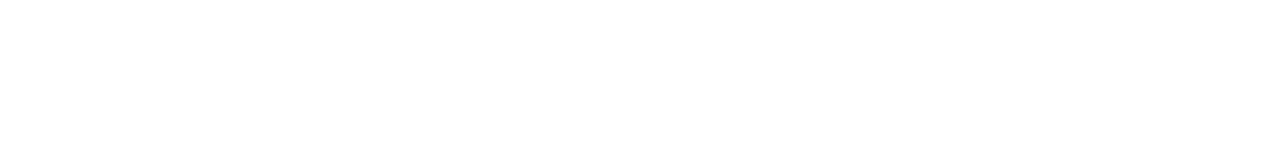
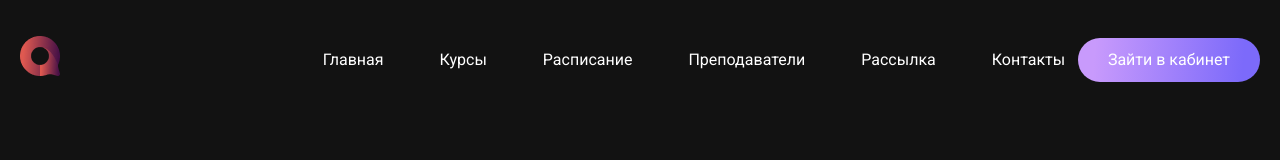
Before and after one commit to loop44/pc-courses-pixel-perfect, a website built with Vite: page index.html in a window 1280 px wide. Built offline with nearby package versions, Linux system fonts and the light colour scheme.

Commit message:
Create header

```diff
--- a/index.html
+++ b/index.html
@@ -7,5 +7,24 @@
     <title>Vite App</title>
     <link rel="stylesheet" href="style.css" />
   </head>
-  <body></body>
+  <body>
+    <section class="intro">
+      <header class="header">
+        <a class="logo" href="#">
+          <img src="/public/assets/logo.png" alt="logo" />
+        </a>
+        <nav class="nav">
+          <ul class="nav__list">
+            <li class="nav__item"><a href="#" class="nav__link">Главная</a></li>
+            <li class="nav__item"><a href="#" class="nav__link">Курсы</a></li>
+            <li class="nav__item"><a href="#" class="nav__link">Расписание</a></li>
+            <li class="nav__item"><a href="#" class="nav__link">Преподаватели</a></li>
+            <li class="nav__item"><a href="#" class="nav__link">Рассылка</a></li>
+            <li class="nav__item"><a href="#" class="nav__link">Контакты</a></li>
+          </ul>
+        </nav>
+        <a class="button header__button" href="">Зайти в кабинет</a>
+      </header>
+    </section>
+  </body>
 </html>
--- a/style.css
+++ b/style.css
@@ -0,0 +1,70 @@
+@import url('https://fonts.googleapis.com/css2?family=Roboto:wght@400;500;700&display=swap');
+
+*,
+*::after,
+*::before {
+  box-sizing: border-box;
+  margin: 0;
+  padding: 0;
+  font: inherit;
+}
+
+body {
+  font-family: 'Roboto', sans-serif;
+  font-size: 1rem;
+  line-height: 1.5rem;
+  font-weight: 400;
+  color: #ffffff;
+  background-color: #121212;
+}
+
+a {
+  color: inherit;
+  text-decoration: none;
+}
+
+ul,
+ol,
+li {
+  list-style: none;
+}
+
+/* --------------- */
+
+.container {
+  max-width: 46.5rem;
+  margin: 0 auto;
+  padding: 3.125rem 2.5rem;
+}
+
+.logo img {
+  width: 2.5rem;
+  height: 2.5rem;
+}
+
+.button {
+  display: inline-block;
+  padding: 0.625rem 1.875rem;
+  border-radius: 3.125rem;
+}
+
+.header {
+  max-width: 112.5rem;
+  padding: 2.25rem 1.25rem 0;
+  margin: 0 auto;
+
+  display: flex;
+  justify-content: space-between;
+  align-items: center;
+}
+
+.nav__list {
+  display: flex;
+  align-items: center;
+  gap: 3.5rem;
+  padding-left: 15.625rem;
+}
+
+.header__button {
+  background: linear-gradient(94.26deg, #c89afc 9.51%, #7c6afa 90.23%);
+}
```
Also changed, not shown: public/assets/logo.png (added).
